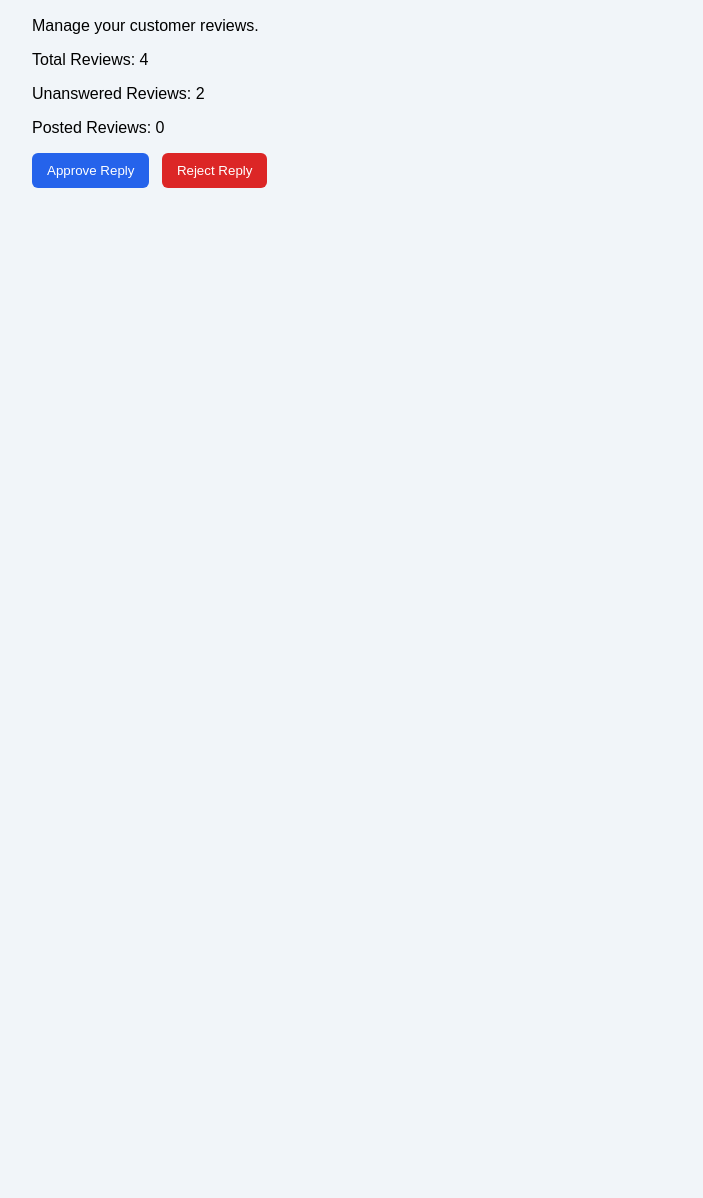
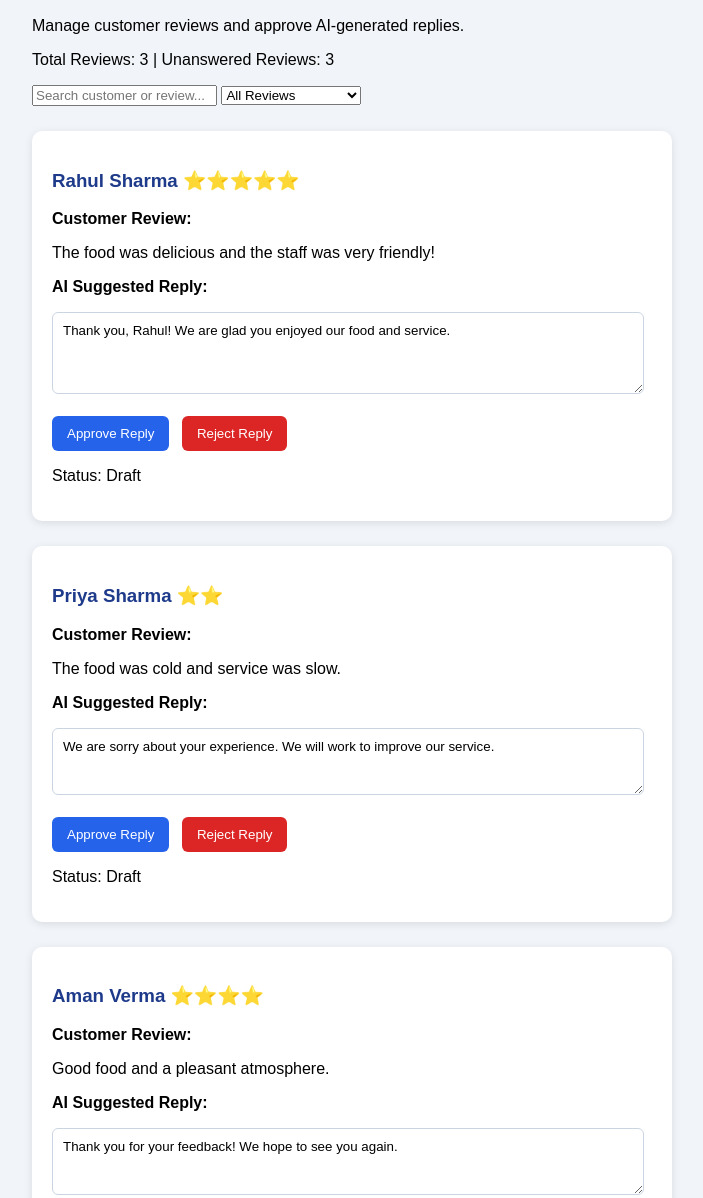
Before and after one commit to voshubh6421-afk/ziro-review-responder-agent, a plain HTML site: page index.html in a window 1280 px wide. Shown: the part 149-1347 px from the top of the page, without its empty margins (6-709 px from the left). Before the commit the page ends 800 px from the top, so only its background shows below. Drawn offline with Linux system fonts and the light colour scheme.

Commit message:
Fix review status and dashboard

```diff
--- a/index.html
+++ b/index.html
@@ -3,6 +3,7 @@
 <html>
 <head>
     <title>Ziro Digital</title>
+
     <style>
         body {
             font-family: Arial, sans-serif;
@@ -14,37 +15,164 @@
             color: #1e3a8a;
         }
 
+        .review-card {
+            background-color: white;
+            padding: 20px;
+            margin-top: 25px;
+            border-radius: 10px;
+            max-width: 600px;
+            box-shadow: 0 2px 8px rgba(0, 0, 0, 0.1);
+        }
+
+        .review-card h3 {
+            color: #1e3a8a;
+        }
+
+        textarea {
+            width: 95%;
+            padding: 10px;
+            border: 1px solid #cbd5e1;
+            border-radius: 6px;
+            font-family: Arial, sans-serif;
+        }
+
         button {
             padding: 10px 15px;
             border: none;
             border-radius: 6px;
             cursor: pointer;
             margin-right: 8px;
-    }
-
-    button:first-of-type {
-        background-color: #2563eb;
             color: white;
         }
 
-    button:last-of-type {
+        .approve {
+            background-color: #2563eb;
+        }
+
+        .reject {
             background-color: #dc2626;
-        color: white;
+        }
+
+        #status {
+            font-weight: bold;
+            margin-top: 15px;
         }
     </style>
 </head>
+
 <body>
 
     <h1>Ziro Digital</h1>
     <h2>Google Review Responder</h2>
 
-    <p>Manage your customer reviews.</p>
-<p>Total Reviews: 4</p>
-<p>Unanswered Reviews: 2</p>
+    <p>Manage customer reviews and approve AI-generated replies.</p>
+   <p>Total Reviews: 3 | Unanswered Reviews: 3</p>
 
-<p>Posted Reviews: 0</p>
-    <button>Approve Reply</button>
-    <button>Reject Reply</button>
+<input id="search" type="text" placeholder="Search customer or review..." oninput="filterReviews()">
+
+<select id="filter" onchange="filterReviews()">
+    <option value="all">All Reviews</option>
+    <option value="positive">Positive (4-5 stars)</option>
+    <option value="negative">Negative (1-2 stars)</option>
+    <option value="unanswered">Unanswered</option>
+</select>
+
+
+    <div class="review-card" data-name="Rahul Sharma" data-rating="5" data-status="unanswered">
+
+        <h3>Rahul Sharma ⭐⭐⭐⭐⭐</h3>
+
+        <p><strong>Customer Review:</strong></p>
+        <p>The food was delicious and the staff was very friendly!</p>
+
+        <p><strong>AI Suggested Reply:</strong></p>
+
+        <textarea id="reply" rows="4">Thank you, Rahul! We are glad you enjoyed our food and service.</textarea>
+
+        <br><br>
+
+<button class="approve" onclick="approveCard(this)">Approve Reply</button>
+<button class="reject" onclick="rejectCard(this)">Reject Reply</button>
+
+      <p class="status">Status: Draft</p>
+
+    </div>
+
+<div class="review-card" data-name="Priya Sharma" data-rating="2" data-status="unanswered">
+    <h3>Priya Sharma ⭐⭐</h3>
+    <p><strong>Customer Review:</strong></p>
+    <p>The food was cold and service was slow.</p>
+
+    <p><strong>AI Suggested Reply:</strong></p>
+    <textarea rows="3">We are sorry about your experience. We will work to improve our service.</textarea>
+
+    <br><br>
+    <button class="approve" onclick="approveCard(this)">Approve Reply</button>
+    <button class="reject" onclick="rejectCard(this)">Reject Reply</button>
+    <p class="status">Status: Draft</p>
+</div>
+
+<div class="review-card" data-name="Aman Verma" data-rating="4" data-status="unanswered">
+    <h3>Aman Verma ⭐⭐⭐⭐</h3>
+    <p><strong>Customer Review:</strong></p>
+    <p>Good food and a pleasant atmosphere.</p>
+
+    <p><strong>AI Suggested Reply:</strong></p>
+    <textarea rows="3">Thank you for your feedback! We hope to see you again.</textarea>
+
+    <br><br>
+    <button class="approve" onclick="approveCard(this)">Approve Reply</button>
+    <button class="reject" onclick="rejectCard(this)">Reject Reply</button>
+    <p class="status">Status: Draft</p>
+</div>
+
+
+    <script>
+
+function filterReviews() {
+    const search = document.getElementById("search").value.toLowerCase();
+    const filter = document.getElementById("filter").value;
+    const cards = document.querySelectorAll(".review-card");
+
+    cards.forEach(card => {
+        const text = card.innerText.toLowerCase();
+        const name = card.dataset.name.toLowerCase();
+        const rating = Number(card.dataset.rating);
+        const status = card.dataset.status;
+
+        const matchesSearch = text.includes(search) || name.includes(search);
+        const matchesFilter =
+            filter === "all" ||
+            (filter === "positive" && rating >= 4) ||
+            (filter === "negative" && rating <= 2) ||
+            (filter === "unanswered" && status === "unanswered");
+
+        card.style.display = matchesSearch && matchesFilter ? "block" : "none";
+    });
+}
+
+function approveCard(button) {
+    const card = button.closest(".review-card");
+    const reply = card.querySelector("textarea").value.trim();
+
+    if (reply === "") {
+        alert("Please enter a reply first!");
+        return;
+    }
+
+    card.querySelector(".status").innerText = "Status: Approved (Demo)";
+    card.dataset.status = "approved";
+}
+
+function rejectCard(button) {
+    const card = button.closest(".review-card");
+
+    card.querySelector(".status").innerText = "Status: Rejected";
+    card.dataset.status = "rejected";
+}
+
+
+    </script>
 
 </body>
 </html>
```
Lines whose indentation alone changed are shown as unchanged.
